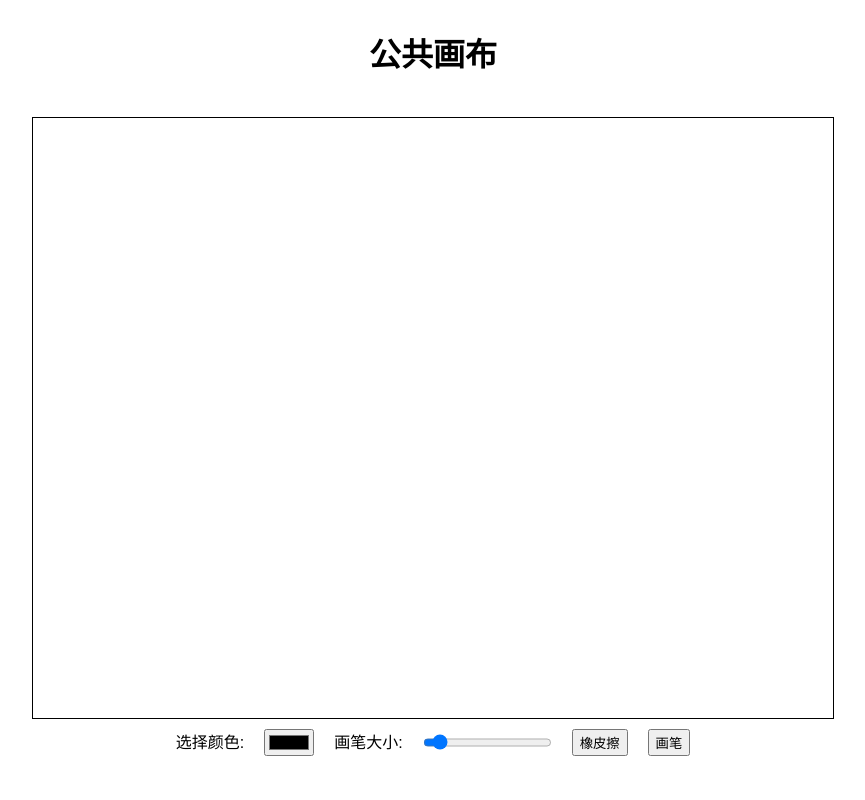
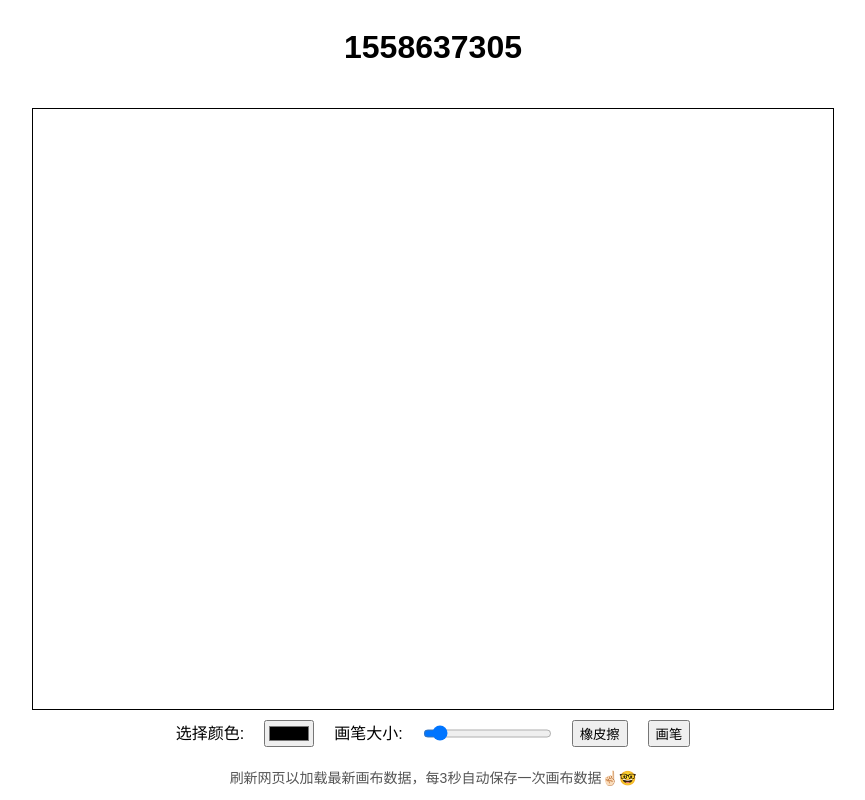
Before and after one commit to CoreFrisk114/sus, a plain HTML site: page index.html in a window 1280 px wide. Shown: the whole page, without its empty margins (207-1072 px from the left). Drawn offline with Linux system fonts and the light colour scheme.

Commit message:
Update index.html

```diff
--- a/index.html
+++ b/index.html
@@ -23,10 +23,15 @@
         .tools > * {
             margin: 0 10px;
         }
+        .note {
+            margin-top: 20px;
+            font-size: 14px;
+            color: #555;
+        }
     </style>
 </head>
 <body>
-    <h1>公共画布</h1>
+    <h1>1558637305</h1>
     <canvas id="canvas" width="800" height="600"></canvas>
     <div class="tools">
         <label for="colorPicker">选择颜色:</label>
@@ -36,6 +41,7 @@
         <button id="eraser">橡皮擦</button>
         <button id="brush">画笔</button>
     </div>
+    <div class="note">刷新网页以加载最新画布数据，每3秒自动保存一次画布数据☝🏻️🤓</div>
     <script src="script.js"></script>
 </body>
 </html>
```
